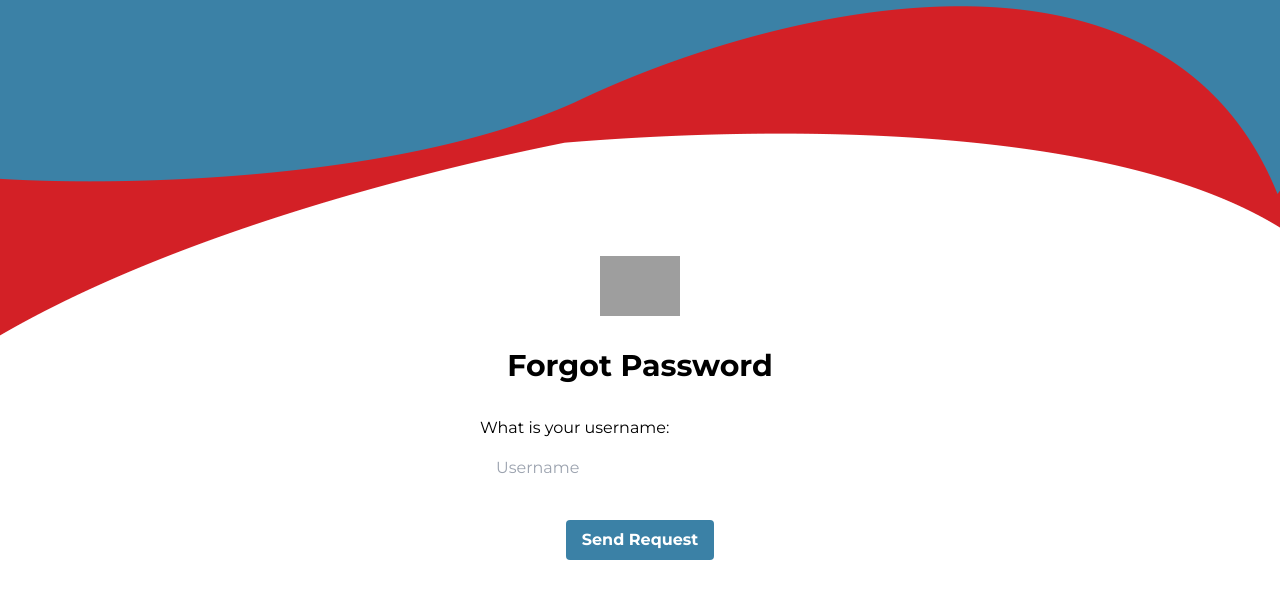
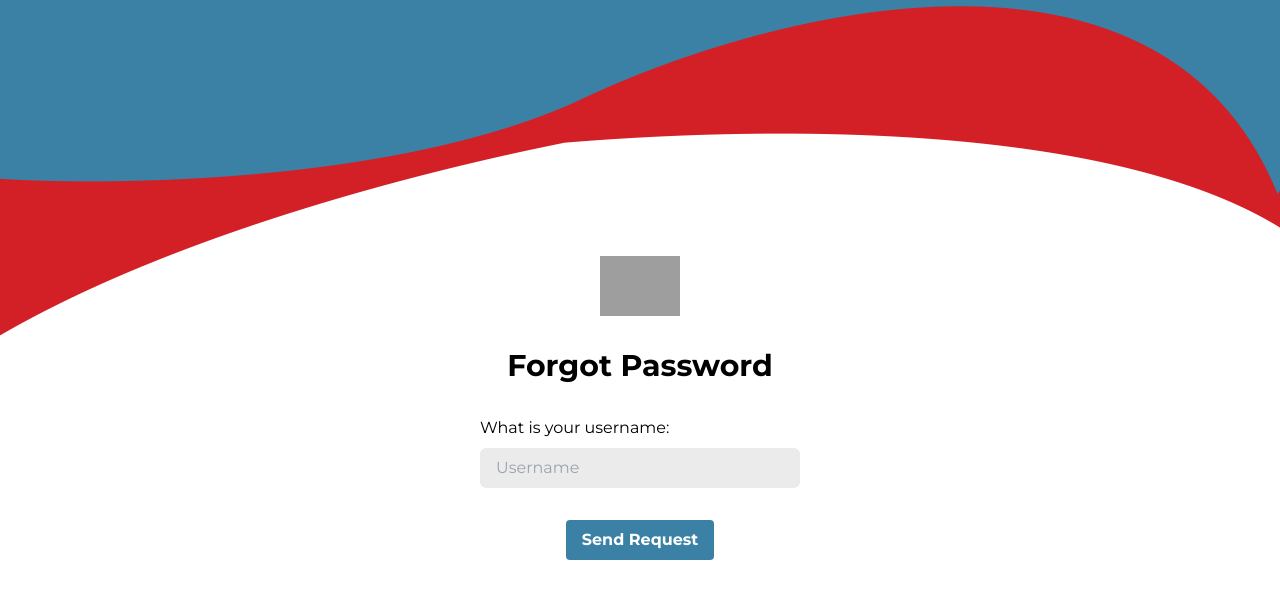
Before and after one commit to MGabrielI45/WebsitePTDKSEP2024, a Next.js app: page /LoginPage/ForgetPassword in a window 1280 px wide. Shown: the top 598 px of the page. Built offline with nearby package versions, Linux system fonts and the light colour scheme; grey boxes are pictures that could not be loaded.

Commit message:
minor forgot password edit
1. hide api key
2. change ui

```diff
--- a/app/LoginPage/ForgetPassword/page.js
+++ b/app/LoginPage/ForgetPassword/page.js
@@ -77,9 +77,9 @@ const ForgotPassword = () => {
               value={data.username}
               onChange={handleChange}
               className="
-                rounded-md px-4 py-2 w-80 text-white
+                rounded-md bg-[#EBEBEB] px-4 py-2 w-80
                 focus:outline-none focus:border-transparent focus:ring-0
-                autofill:shadow-[inset_0_0_0px_1000px_rgb(32,32,32)]
+                autofill:shadow-[inset_0_0_0px_1000px_rgb(235,235,235)]
               "
             />
           </div>
--- a/app/api/send/route.ts
+++ b/app/api/send/route.ts
@@ -2,7 +2,7 @@ import { forgotPasswordEmail } from '../../emails/forgot-password';
 import { Resend } from 'resend';
 import { NextResponse } from 'next/server';
 
-const resend = new Resend(process.env.re_8WYU3XNW_LHKi5WmuhpFFxFvS58AR4SUL);
+const resend = new Resend(process.env.RESEND_API_KEY);
 
 export async function POST(req) {
     try {
--- a/app/components/Hero.js
+++ b/app/components/Hero.js
@@ -2,11 +2,13 @@ import React from 'react'
 
 const Hero = () => {
   return (
-    <div className='h-[78vh]'>
+    <div className='h-screen'>
         <div className='mt-[75px] px-10 text-left'>
-        <h2 className='font-semibold text-[36px] text-red-100'>Welcome to,</h2>
-            <h2 className='font-semibold text-[80px]'>PTD KSEP</h2>
-            <h2 className='font-semibold text-[80px]'>ITB 2023</h2>
+          <h2 className='font-semibold text-[36px] text-red-100'>Welcome to,</h2>
+          <h2 className='font-semibold text-[80px]'>
+            PTD KSEP <br />
+            ITB 2023
+          </h2>
         </div>
     </div>
   )
--- a/app/globals.css
+++ b/app/globals.css
@@ -2,7 +2,6 @@
 @tailwind base;
 @tailwind components;
 @tailwind utilities;
-
 
 :root {
   --foreground-rgb: 0, 0, 0;
@@ -21,3 +20,28 @@
 body {
   font-family: 'Montserrat', sans-serif;
 }
+
+::selection {
+  background: #78afcc;
+}
+
+/* width */
+::-webkit-scrollbar {
+  width: 10px;
+}
+
+/* Track */
+::-webkit-scrollbar-track {
+  background: transparent;
+}
+
+/* Handle */
+::-webkit-scrollbar-thumb {
+  background: #888;
+  border-radius: 5px;
+}
+
+/* Handle on hover */
+::-webkit-scrollbar-thumb:hover {
+  background: #555;
+}
```
